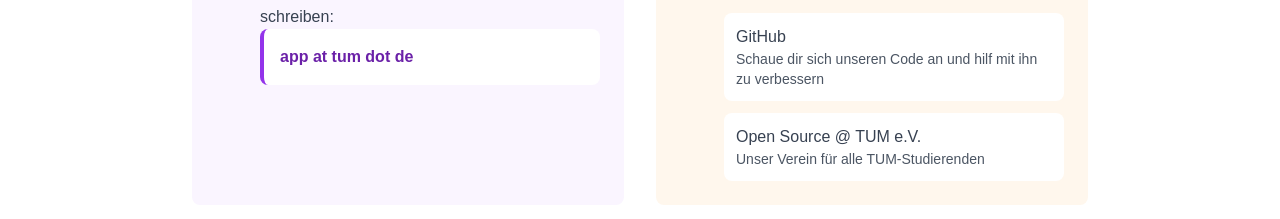
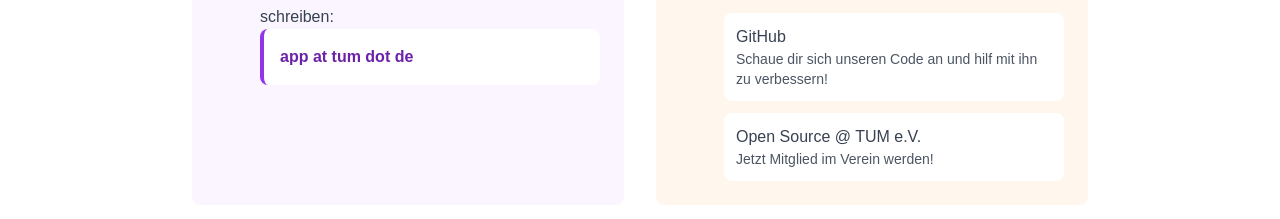
Before and after one commit to TUM-Dev/Website, a React (Vite) app: page /contact in a window 1280 px wide. Shown: the part 889-1108 px from the top of the page. Built offline with nearby package versions, Linux system fonts and the light colour scheme.

Commit message:
Add link to signup form for new members to the club.

```diff
--- a/src/pages/ContactPage.tsx
+++ b/src/pages/ContactPage.tsx
@@ -233,18 +233,18 @@ export default function Contact() {
 											<p className="font-medium">GitHub</p>
 											<p className="text-sm text-gray-600">
 												Schaue dir sich unseren Code an und hilf mit ihn zu
-												verbessern
+												verbessern!
 											</p>
 										</div>
 									</a>
-									<Link className="group" to="/about">
+									<a className="group" href="https://web.meinverein.de/profile/94918/member-request-application">
 										<div className="bg-white p-3 rounded-lg group-hover:shadow-lg group-hover:bg-gray-100">
 											<p className="font-medium">Open Source @ TUM e.V.</p>
 											<p className="text-sm text-gray-600">
-												Unser Verein für alle TUM-Studierenden
+												Jetzt Mitglied im Verein werden!
 											</p>
 										</div>
-									</Link>
+									</a>
 								</div>
 							</section>
 						</div>
--- a/src/pages/HomePage.tsx
+++ b/src/pages/HomePage.tsx
@@ -625,8 +625,10 @@ export default function HomePage() {
 							size="lg"
 							variant="outline"
 						>
-							<Users className="w-5 h-5 mr-2" />
-							Zu unseren Treffen
+                            <a href="https://web.meinverein.de/profile/94918/member-request-application">
+                                <Users className="w-5 h-5 mr-2" />
+                                Jetzt Mitglied im Verein werden
+                            </a>
 						</Button>
 					</div>
 				</div>
```
